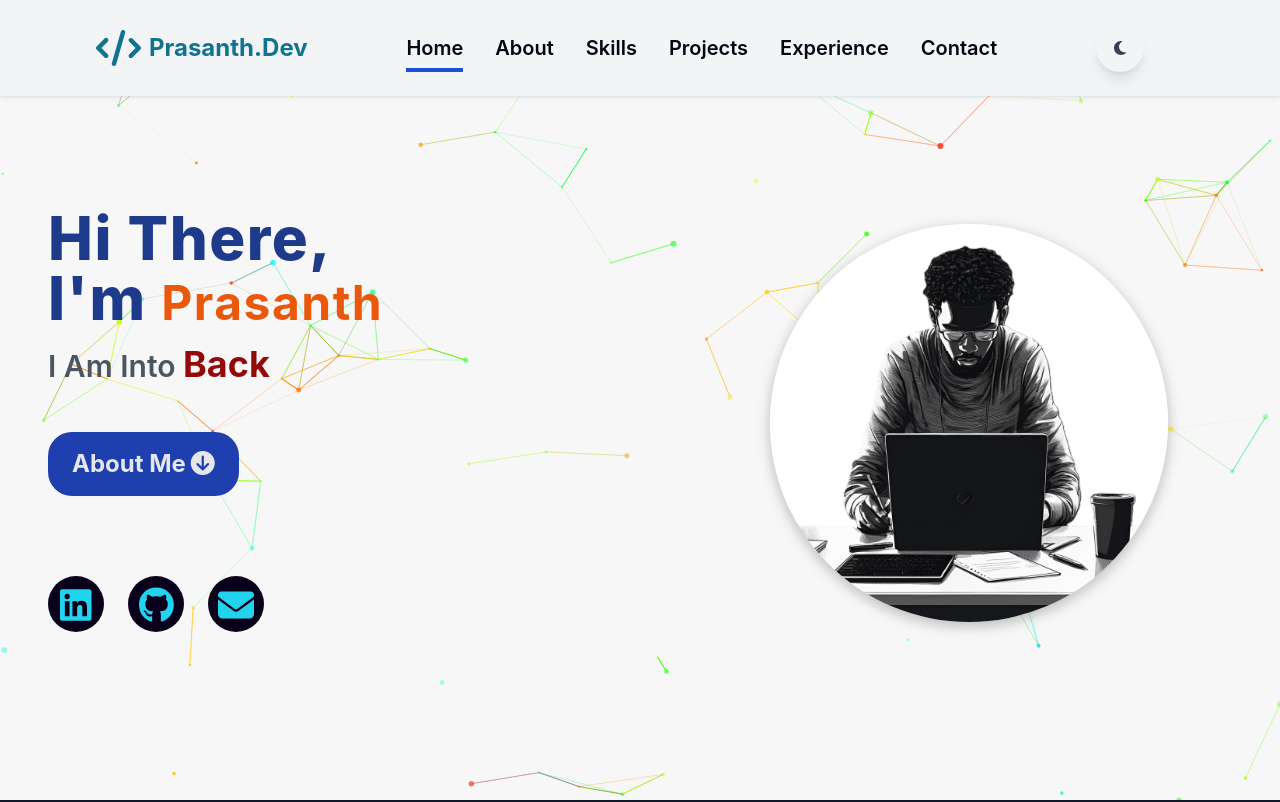
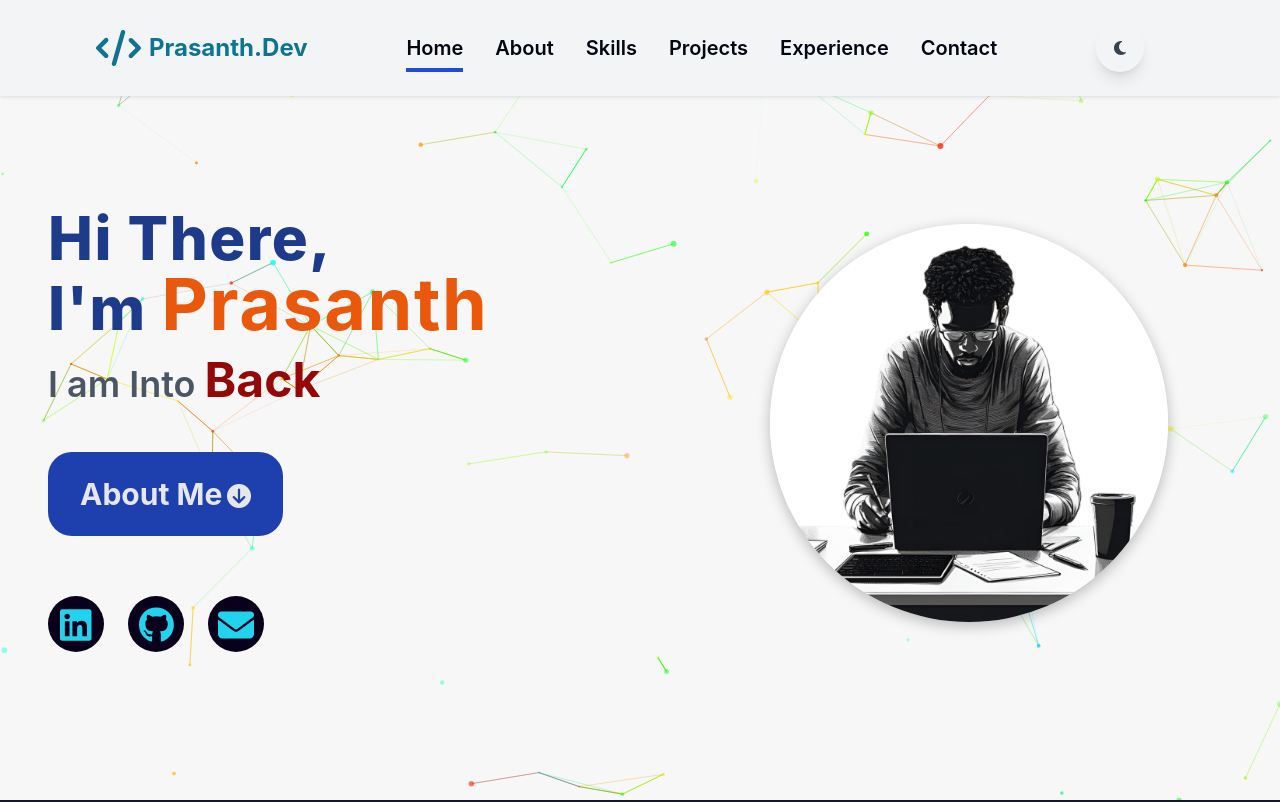
Before and after one commit to prasanth2817/MyPortfolio, a React (Vite) app: page / in a window 1280 px wide. Shown: the top 802 px of the page. Built offline with nearby package versions, Linux system fonts and the light colour scheme; a web font is replaced by a local one.

Commit message:
home section fonts updated

```diff
--- a/src/Components/Home.jsx
+++ b/src/Components/Home.jsx
@@ -27,14 +27,14 @@ function Home() {
           <h2 className="text-3xl xs:text-4xl md:text-5xl lg:text-4xl 1024x1366:text-6xl xl:text-6xl font-extrabold tracking-wide text-blue-900">
             Hi There,
             <br /> I'm{" "}
-            <span className="text-4xl xs:text-5xl md:text-6xl lg:text-5xl 1024x1366:text-7xl font-bold text-orange-600">
+            <span className="text-4xl xs:text-5xl md:text-6xl lg:text-5xl xl:text-7xl 1024x1366:text-7xl font-bold text-orange-600">
               Prasanth
             </span>
           </h2>
-          <p className="text-xl sm:text-2xl xs:font-semibold py-4 md:text-3xl 1024x1366:text-5xl font-medium text-gray-600">
-            I Am Into <span className="text-xl xs:text-2xl sm:text-3xl md:text-5xl lg:text-4xl 1024x1366:text-6xl font-bold">{<DynamicText />}</span>
+          <p className="text-xl sm:text-2xl xs:font-semibold py-4 md:text-3xl 1024x1366:text-5xl xl:text-4xl font-medium text-gray-600">
+            I am Into <span className="text-xl xs:text-2xl sm:text-3xl md:text-5xl lg:text-4xl 1024x1366:text-6xl xl:text-5xl font-bold">{<DynamicText />}</span>
           </p>
-          <div className="btn absolute mt-4 lg:mt-8 px-6 py-4 bg-blue-800 text-gray-200 font-bold text-2xl 1024x1366:text-3xl rounded-3xl">
+          <div className="btn absolute mt-4 lg:mt-8 px-6 xl:px-8 py-4 xl:py-6 bg-blue-800 text-gray-200 font-bold text-2xl 1024x1366:text-3xl xl:text-3xl rounded-3xl">
           <a href="#about" >
             <span>About Me</span>
             <i className="fas fa-arrow-circle-down"></i>
```
